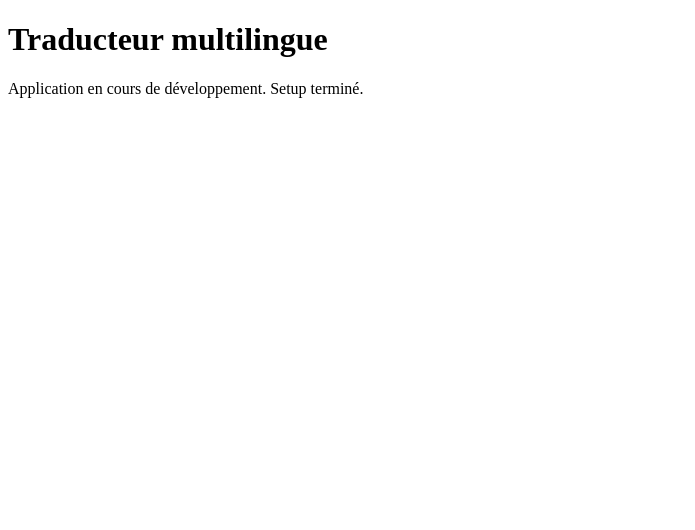
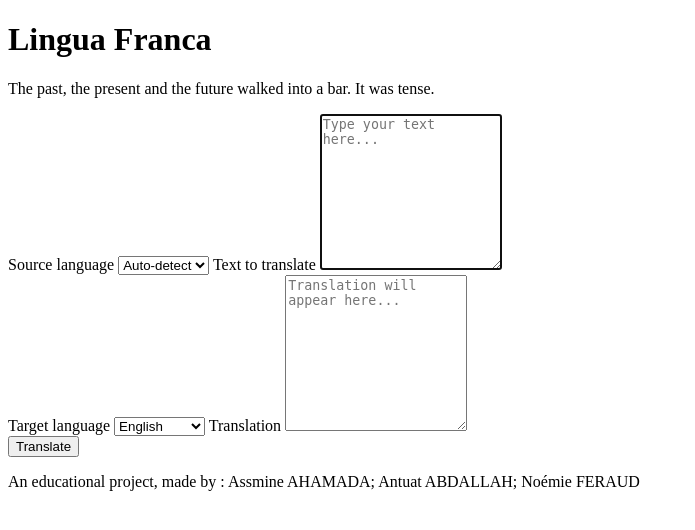
Before and after one commit to noemie-feraud/lingua-franca, a Flask app: page / in a window 1280 px wide. Shown: the top 530 px of the page, without its empty margins (0-695 px from the left). Run offline with Flask 3, Linux system fonts and the light colour scheme.

Commit message:
feat: implement sprint 2 — basic translation UI
- Mock translate_text() so the UI works end-to-end before Google API key is set up
- Wire /translate route with JSON validation and proper HTTP status codes (200/400/500)
- Build index.html with two side-by-side textareas and language selectors
- Add static/js/main.js to call /translate on button click via fetch
- Support 'auto' option for source language (used in sprint 3)
- Support 12 languages: fr, en, es, de, it, pt, nl, pl, ru, ja, zh, ar

```diff
--- a/app.py
+++ b/app.py
@@ -1,6 +1,6 @@
 import os
 
-from flask import Flask, jsonify, render_template
+from flask import Flask, jsonify, render_template, request
 from dotenv import load_dotenv
 
 # Load environment variables from .env (located at the project root)
@@ -14,10 +14,21 @@ app = Flask(__name__)
 # Business logic
 
 def translate_text(text: str, source_lang: str, target_lang: str) -> str:
-    raise NotImplementedError("To be implemented in sprint 1")
+    """
+    Translate `text` from `source_lang` to `target_lang` via Google Cloud
+    Translation API.
+
+    TODO sprint 1: replace this mock with a real Google Cloud Translation call.
+    """
+    # Temporary mock implementation — lets the UI work end-to-end before
+    # the Google API key is available.
+    return f"[MOCK {source_lang} -> {target_lang}] {text}"
 
 
 def detect_language(text: str) -> str:
+    """
+    Detect the language of `text` using the local langdetect library.
+    """
     raise NotImplementedError("To be implemented in sprint 3")
 
 
@@ -31,12 +42,42 @@ def index():
 
 @app.route("/translate", methods=["POST"])
 def translate():
-    return jsonify({"error": "Endpoint to be implemented in sprint 1"}), 501
+    """
+    Translate a text from a source language to a target language.
+    """
+    payload = request.get_json(silent=True)
+    if not payload:
+        return jsonify({"error": "Request body must be valid JSON"}), 400
+
+    text = payload.get("text")
+    source_lang = payload.get("source_lang")
+    target_lang = payload.get("target_lang")
+
+    if not text or not isinstance(text, str):
+        return jsonify({"error": "Field 'text' is required and must be a string"}), 400
+    if not source_lang:
+        return jsonify({"error": "Field 'source_lang' is required"}), 400
+    if not target_lang:
+        return jsonify({"error": "Field 'target_lang' is required"}), 400
+
+    try:
+        translation = translate_text(text, source_lang, target_lang)
+    except Exception as exc:
+        # Catch-all to avoid leaking stack traces to the client.
+        # Will be refined in sprint 5 (error handling).
+        return jsonify({"error": f"Translation failed: {exc}"}), 500
+
+    return jsonify({"translation": translation}), 200
 
 
 @app.route("/detect", methods=["POST"])
 def detect():
-    """Translate a text from a source language to a target language"""
+    """
+    Detect the language of a given text.
+
+    Expected JSON body:
+        { "text": "..." }
+    """
     return jsonify({"error": "Endpoint to be implemented in sprint 3"}), 501
 
 
--- /dev/null
+++ b/static/js/main.js
@@ -0,0 +1,59 @@
+(function () {
+    "use strict";
+
+    const form = document.getElementById("translation-form");
+    const sourceText = document.getElementById("source-text");
+    const sourceLang = document.getElementById("source-lang");
+    const targetLang = document.getElementById("target-lang");
+    const targetText = document.getElementById("target-text");
+    const translateButton = document.getElementById("translate-button");
+    const statusMessage = document.getElementById("status-message");
+
+    /**
+     * Send the current form state to the /translate endpoint and display
+     * the result. All errors are surfaced to the user via the status line.
+     */
+    async function translate() {
+        const text = sourceText.value.trim();
+        if (!text) {
+            statusMessage.textContent = "Please enter some text to translate.";
+            return;
+        }
+
+        translateButton.disabled = true;
+        statusMessage.textContent = "Translating...";
+        targetText.value = "";
+
+        try {
+            const response = await fetch("/translate", {
+                method: "POST",
+                headers: { "Content-Type": "application/json" },
+                body: JSON.stringify({
+                    text: text,
+                    source_lang: sourceLang.value,
+                    target_lang: targetLang.value,
+                }),
+            });
+
+            const data = await response.json();
+
+            if (!response.ok) {
+                statusMessage.textContent = data.error || "Translation failed.";
+                return;
+            }
+
+            targetText.value = data.translation;
+            statusMessage.textContent = "Done.";
+        } catch (err) {
+            statusMessage.textContent = "Network error. Please try again.";
+            console.error(err);
+        } finally {
+            translateButton.disabled = false;
+        }
+    }
+
+    form.addEventListener("submit", function (event) {
+        event.preventDefault();
+        translate();
+    });
+})();
--- a/templates/index.html
+++ b/templates/index.html
@@ -1,11 +1,86 @@
 <!DOCTYPE html>
-<html lang="fr">
+<html lang="en">
 <head>
     <meta charset="UTF-8">
-    <title>Traducteur multilingue</title>
+    <meta name="viewport" content="width=device-width, initial-scale=1.0">
+    <title>Lingua Franca — Translator</title>
 </head>
 <body>
-    <h1>Traducteur multilingue</h1>
-    <p>Application en cours de développement. Setup terminé.</p>
+    <header>
+        <h1>Lingua Franca</h1>
+        <p>The past, the present and the future walked into a bar. It was tense.</p>
+    </header>
+
+    <main>
+        <form id="translation-form">
+            <div class="translation-panel">
+                <div class="translation-side">
+                    <label for="source-lang">Source language</label>
+                    <select id="source-lang" name="source-lang">
+                        <option value="auto" selected>Auto-detect</option>
+                        <option value="fr">French</option>
+                        <option value="en">English</option>
+                        <option value="es">Spanish</option>
+                        <option value="de">German</option>
+                        <option value="it">Italian</option>
+                        <option value="pt">Portuguese</option>
+                        <option value="nl">Dutch</option>
+                        <option value="pl">Polish</option>
+                        <option value="ru">Russian</option>
+                        <option value="ja">Japanese</option>
+                        <option value="zh">Chinese</option>
+                        <option value="ar">Arabic</option>
+                    </select>
+
+                    <label for="source-text">Text to translate</label>
+                    <textarea
+                        id="source-text"
+                        name="source-text"
+                        rows="10"
+                        placeholder="Type your text here..."
+                        autofocus
+                    ></textarea>
+                </div>
+
+                <div class="translation-side">
+                    <label for="target-lang">Target language</label>
+                    <select id="target-lang" name="target-lang">
+                        <option value="en" selected>English</option>
+                        <option value="fr">French</option>
+                        <option value="es">Spanish</option>
+                        <option value="de">German</option>
+                        <option value="it">Italian</option>
+                        <option value="pt">Portuguese</option>
+                        <option value="nl">Dutch</option>
+                        <option value="pl">Polish</option>
+                        <option value="ru">Russian</option>
+                        <option value="ja">Japanese</option>
+                        <option value="zh">Chinese</option>
+                        <option value="ar">Arabic</option>
+                    </select>
+
+                    <label for="target-text">Translation</label>
+                    <textarea
+                        id="target-text"
+                        name="target-text"
+                        rows="10"
+                        placeholder="Translation will appear here..."
+                        readonly
+                    ></textarea>
+                </div>
+            </div>
+
+            <div class="actions">
+                <button type="submit" id="translate-button">Translate</button>
+                <p id="status-message" role="status" aria-live="polite"></p>
+            </div>
+        </form>
+    </main>
+
+    <footer>
+        <p>An educational project, made by : Assmine AHAMADA; Antuat ABDALLAH; Noémie FERAUD</p>
+    </footer>
+
+    <script src="{{ url_for('static', filename='js/main.js') }}"></script>
 </body>
 </html>
```
